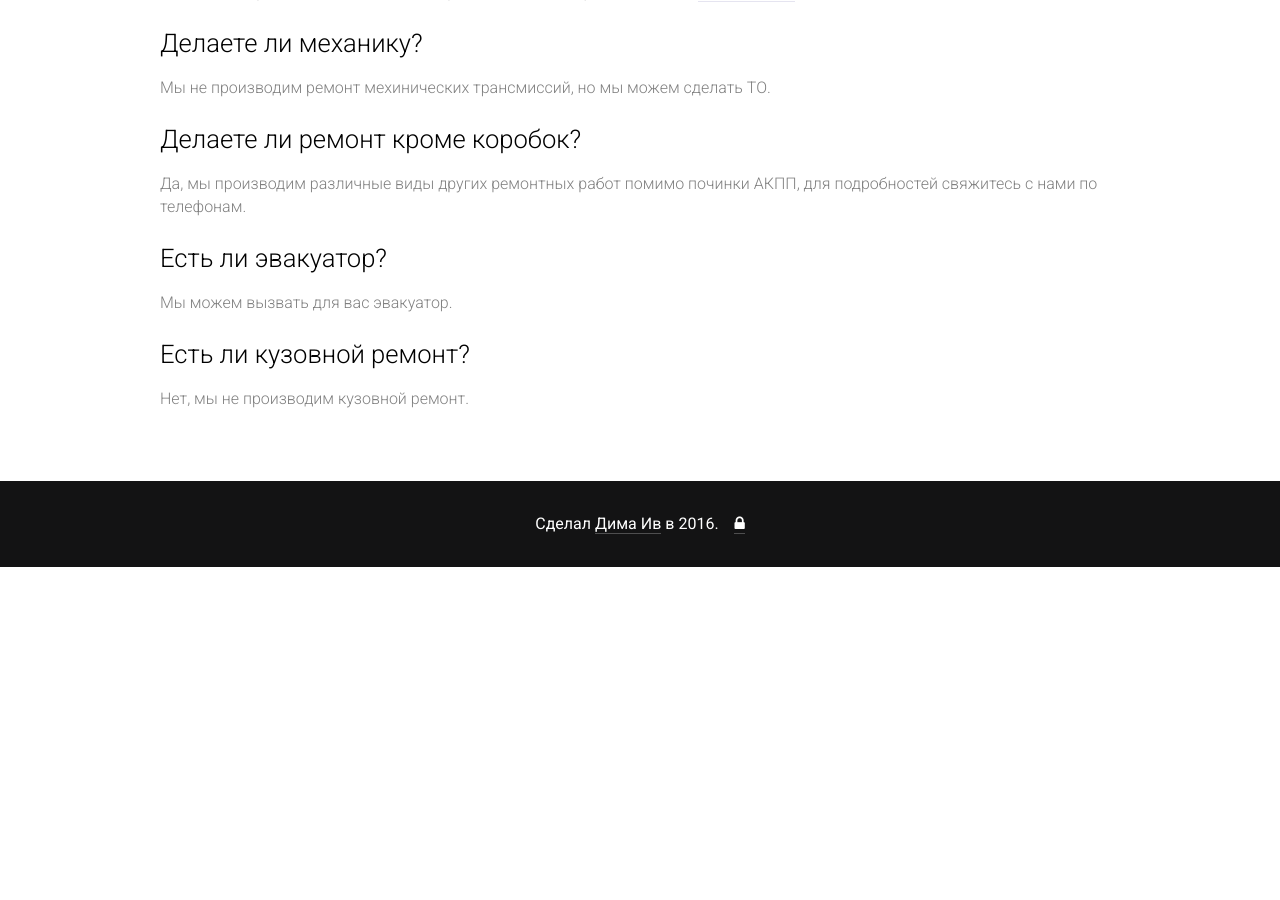
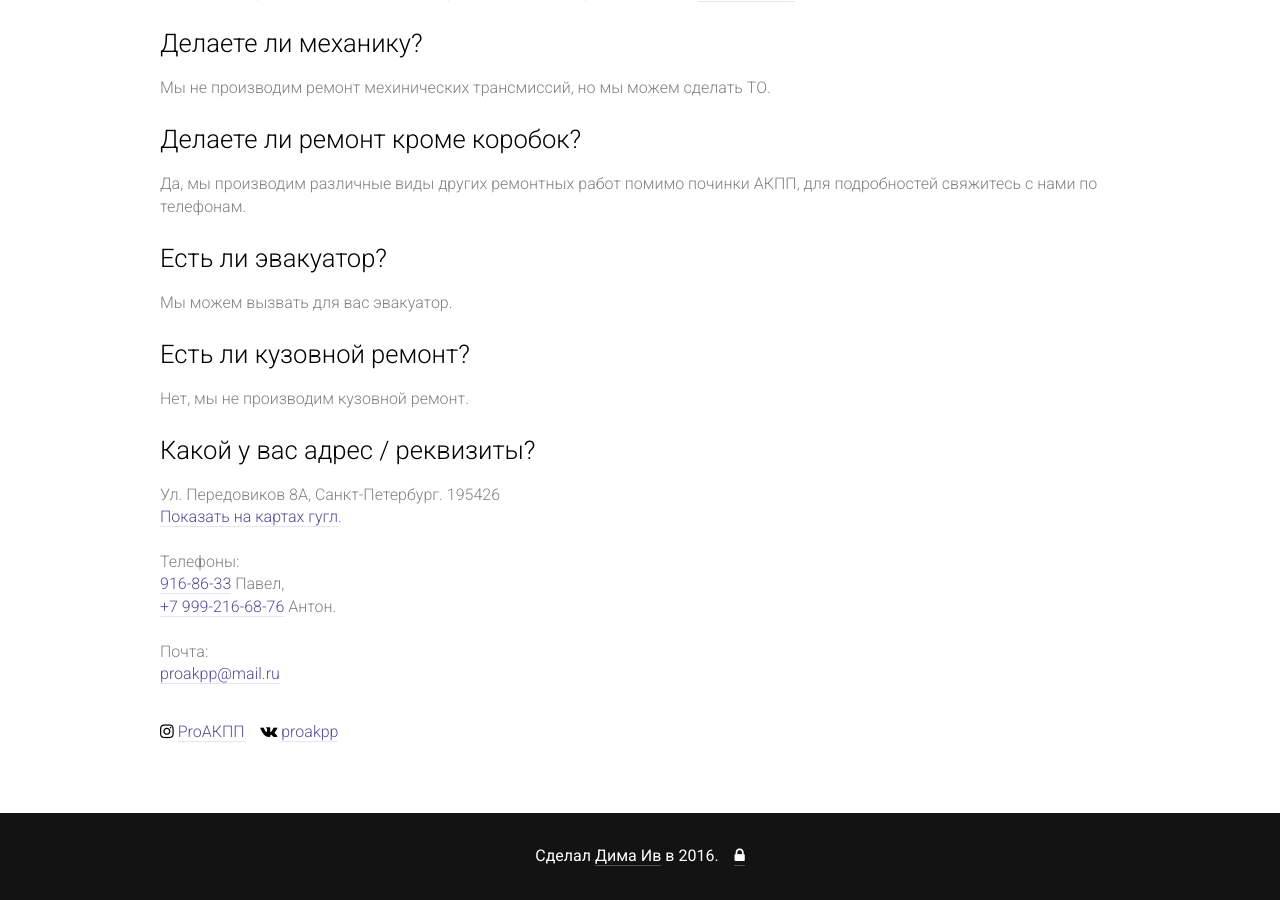
Before and after one commit to web-being/proakpp, a Jekyll site: the page built from _posts/2016-06-14-faq.md, in a window 1280 px wide and 900 px high, scrolled down 1096 px. Built offline with Jekyll 4.4.1, drawn with Linux system fonts in a browser that asks for light colours; before the commit the page ends 1663 px from its top, so only the background shows below that.

Commit message:
Add address question

```diff
--- a/_posts/2016-06-14-faq.md
+++ b/_posts/2016-06-14-faq.md
@@ -46,3 +46,13 @@ lang: ru
 ### Есть ли кузовной ремонт?
 
 Нет, мы не производим кузовной ремонт.
+
+### Какой у вас адрес / реквизиты?
+
+Ул. Передовиков 8А, Санкт-Петербург. 195426<br/>
+<a href="http://maps.google.com/?q=ул. Передовиков 8А, Санкт-Петербург">Показать на картах гугл</a>.<br/><br/>
+Телефоны:<br/><a href="tel:9168633">916-86-33</a> Павел,<br/> <a href="tel:+79992166876">+7 999-216-68-76</a> Антон.<br/><br/>
+Почта:<br/><a href="mailto:proakpp@mail.ru">proakpp@mail.ru</a><br/><br/>
+
+<i class="fa fa-instagram" aria-hidden="true" style="color: black"></i>&nbsp;<a href="https://www.instagram.com/proakpp/" title="Instagram">ProАКПП</a>&nbsp;&nbsp;&nbsp;
+<i class="fa fa-vk" aria-hidden="true" style="color: black"></i>&nbsp;<a href="https://vk.com/proakpp" title="Vkontakte">proakpp</a>
```
